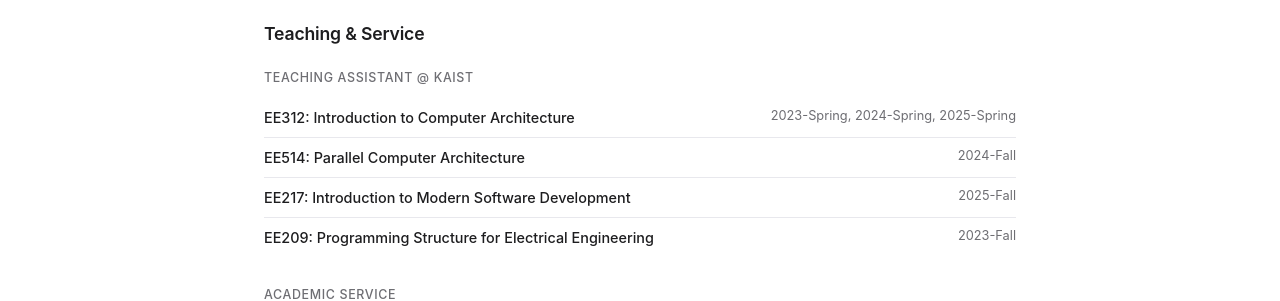
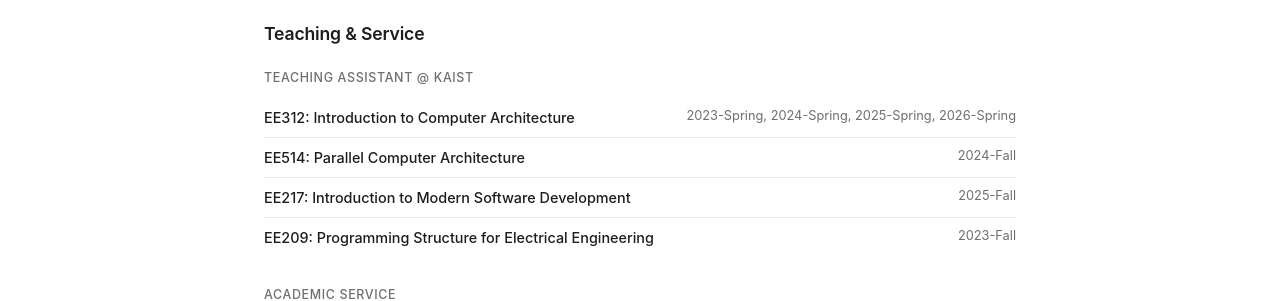
Before and after one commit to bangjh0430/bangjh0430.github.io, a Jekyll site: the page built from index.html, in a window 1280 px wide and 900 px high, scrolled down 1791 px. Shown: the part 153-454 px from the top of the window. Built offline with Jekyll 4.4.1, drawn with Linux system fonts in a browser that asks for light colours.

Commit message:
Add 2026 EE312 teaching assistant term

```diff
--- a/index.html
+++ b/index.html
@@ -156,7 +156,7 @@ title: Jehyeon Bang
     <div class="entries compact">
       <div class="entry">
         <div class="entry-main"><span class="entry-title">EE312: Introduction to Computer Architecture</span></div>
-        <div class="entry-aside">2023-Spring, 2024-Spring, 2025-Spring</div>
+        <div class="entry-aside">2023-Spring, 2024-Spring, 2025-Spring, 2026-Spring</div>
       </div>
       <div class="entry">
         <div class="entry-main"><span class="entry-title">EE514: Parallel Computer Architecture</span></div>
```
